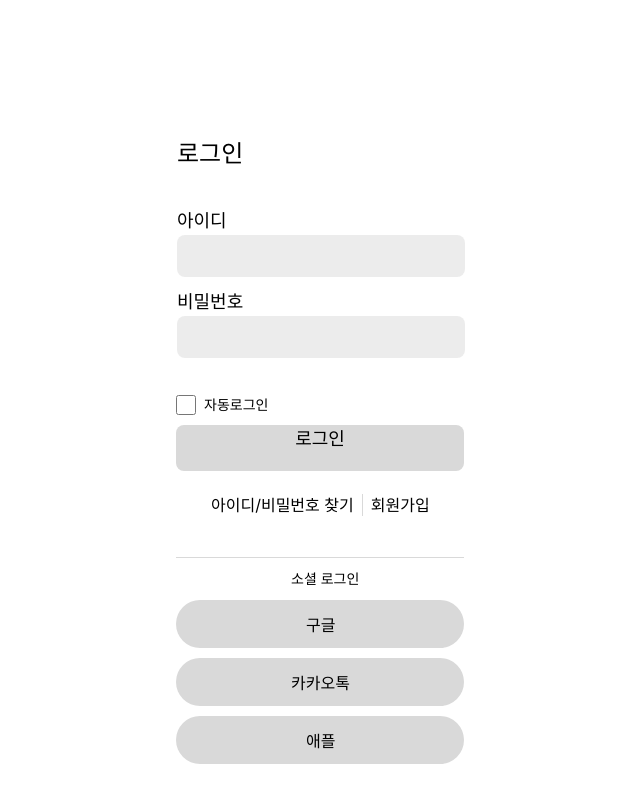
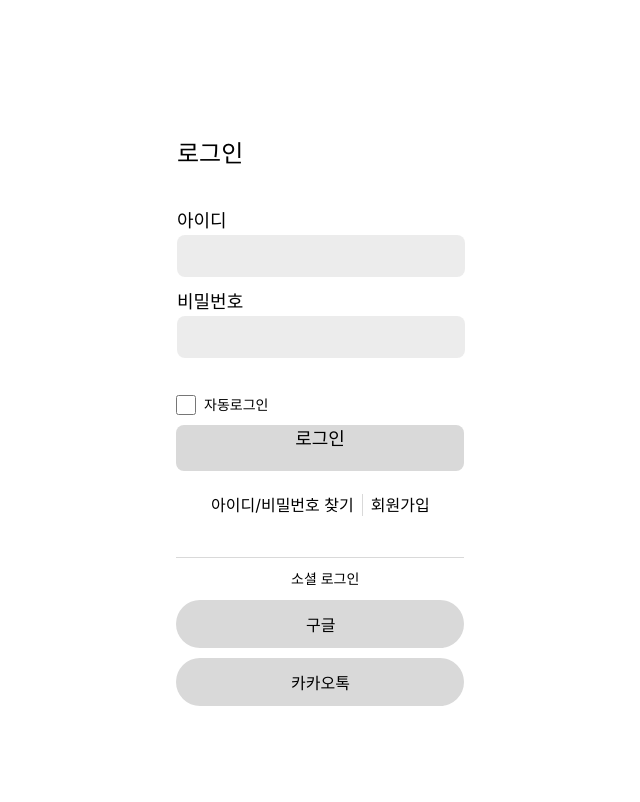
Before and after one commit to 6chenodongja/6che, a Next.js app: page /auth/login in a window 1280 px wide. Shown: the top 802 px of the page, without its empty margins (319-959 px from the left). Built offline with nearby package versions, Linux system fonts and the light colour scheme.

Commit message:
del: 소셜 로그인 애플 지움

```diff
--- a/src/app/(providers)/(root)/auth/login/page.tsx
+++ b/src/app/(providers)/(root)/auth/login/page.tsx
@@ -1,5 +1,5 @@
-import Link from "next/link";
-import React, { useState } from "react";
+import Link from 'next/link';
+import React, { useState } from 'react';
 
 function LoginPage() {
   // const [name, setName] = useState("");
@@ -32,14 +32,14 @@ function LoginPage() {
         </div>
         <div className="flex justify-start items-center absolute left-[50px] top-[493px] gap-2">
           <Link
-            href={""}
+            href={''}
             className="flex-grow-0 flex-shrink-0 text-base text-left text-black"
           >
             아이디/비밀번호 찾기
           </Link>
           <div className="flex-grow-0 flex-shrink-0 w-px h-[22px] bg-[#d9d9d9]" />
           <Link
-            href={"/auth/signup"}
+            href={'/auth/signup'}
             className="flex-grow-0 flex-shrink-0 text-base text-left text-black"
           >
             회원가입
@@ -47,15 +47,11 @@ function LoginPage() {
         </div>
         <div className="w-72 h-12 absolute left-[15px] top-[600px] rounded-3xl bg-[#d9d9d9]" />
         <div className="w-72 h-12 absolute left-[15px] top-[658px] rounded-3xl bg-[#d9d9d9]" />
-        <div className="w-72 h-12 absolute left-[15px] top-[716px] rounded-3xl bg-[#d9d9d9]" />
         <button className="absolute left-[145px] top-[613px] text-base text-left text-black">
           구글
         </button>
         <button className="absolute left-[130px] top-[671px] text-base text-left text-black">
           카카오톡
-        </button>
-        <button className="absolute left-[145px] top-[729px] text-base text-left text-black">
-          애플
         </button>
         <div className="w-72 h-px absolute left-[15px] top-[557px] bg-[#d9d9d9]" />
         <input
```
